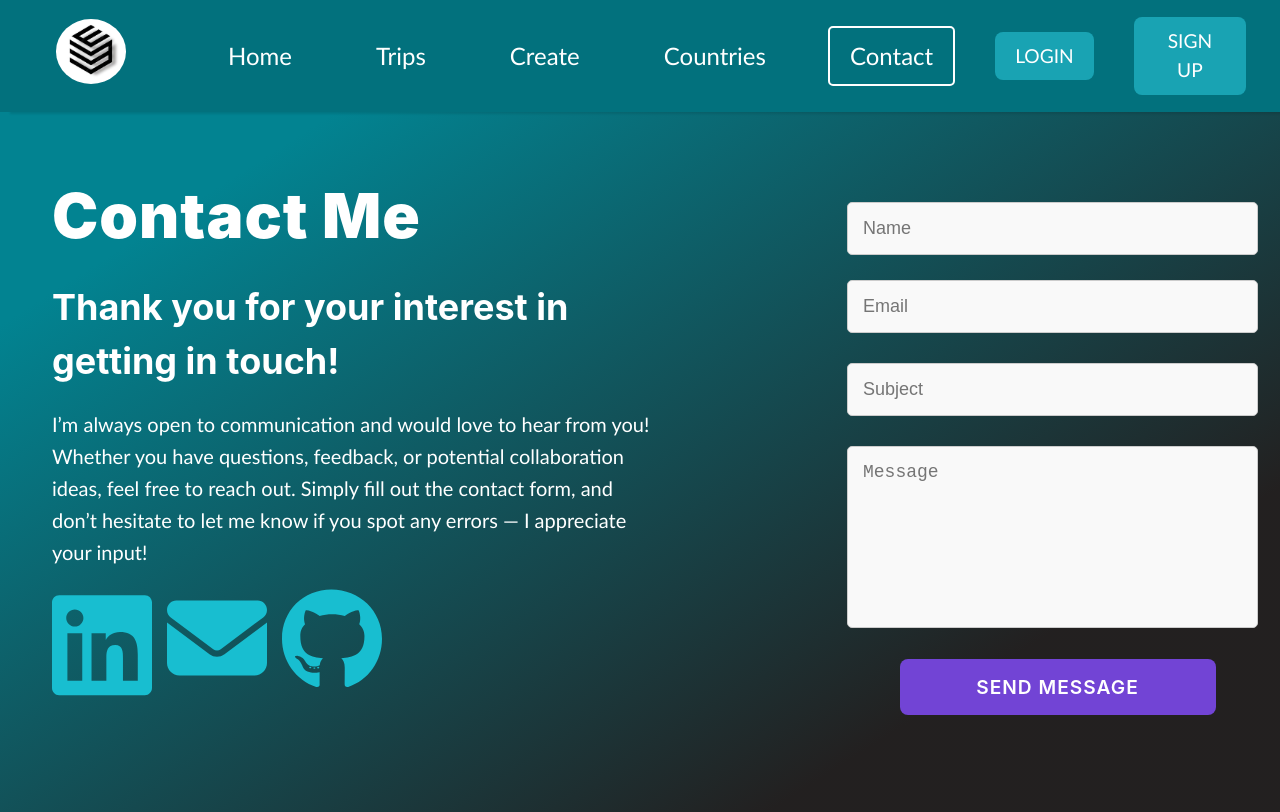
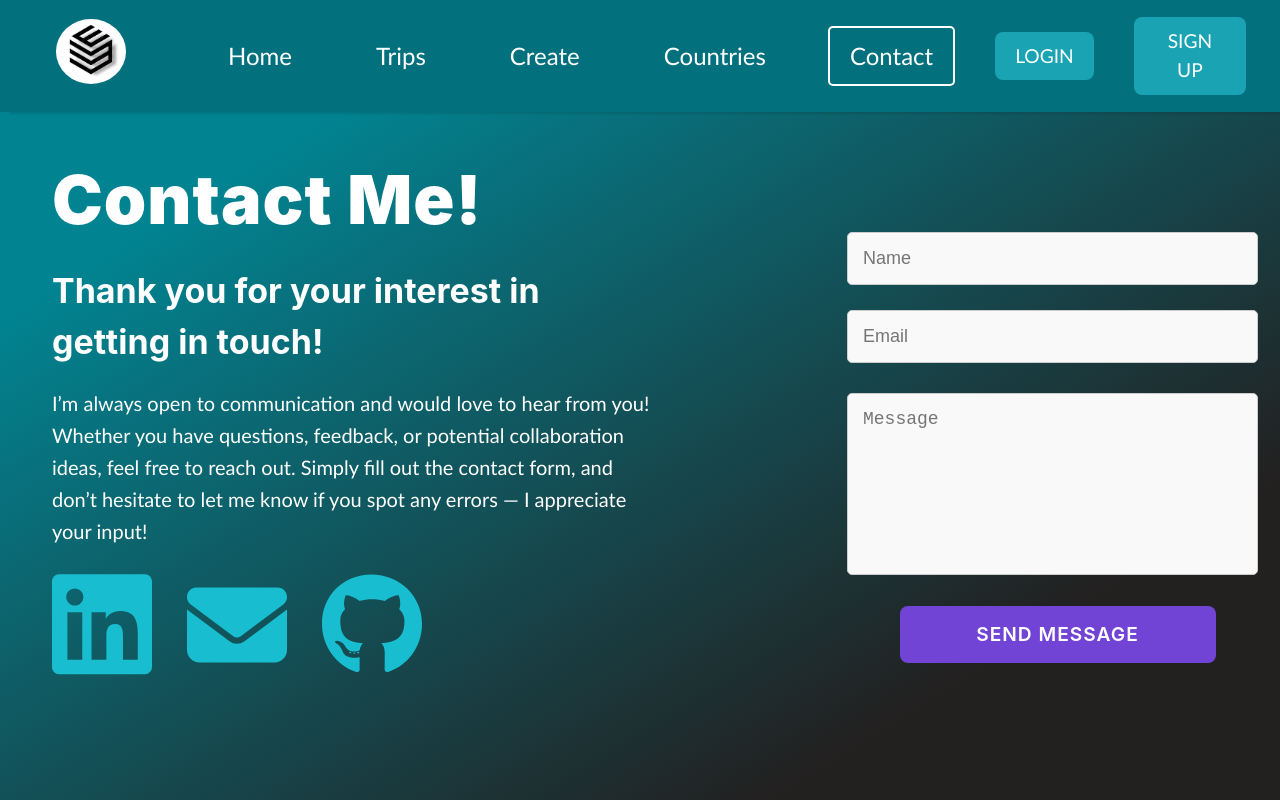
Before and after one commit to saidmsajady/BackPacker_FrontEnd, a React (Vite) app: page /Contact in a window 1280 px wide. Built offline with nearby package versions, Linux system fonts and the light colour scheme.

Commit message:
Contact Form Works!

```diff
--- a/package.json
+++ b/package.json
@@ -10,7 +10,8 @@
     "preview": "vite preview"
   },
   "dependencies": {
-    "axios": "^1.7.2",
+    "@emailjs/browser": "^4.4.1",
+    "axios": "^1.7.7",
     "dotenv": "^16.4.5",
     "emailjs-com": "^3.2.0",
     "express": "^4.19.2",
--- a/src/pages/Contact/Contact.css
+++ b/src/pages/Contact/Contact.css
@@ -16,15 +16,15 @@
 }
 
 .left-container h1 {
-  margin-top: 130px;
+  margin-top: 70px;
   text-align: left;
-  font-size: 62px;
+  font-size: 68px;
   margin-bottom: 20px;
   width: 600px;
 }
 
 .left-container h2 {
-  font-size: 36px;
+  font-size: 34px;
   margin-bottom: 15px;
 }
 
@@ -40,6 +40,7 @@
 .social-icons {
   display: flex;
   justify-content: flex-start;
+  align-items: center;
   gap: 15px;
   margin-top: 15px;
 }
@@ -49,6 +50,7 @@
   height: auto;
   transition: transform 0.3s ease;
   color: #18bed0;
+  padding-right: 20px;
 }
 
 .social-icons svg:hover {
@@ -57,7 +59,7 @@
 
 /* Right Container */
 .right-container {
-  margin-top: 100px;
+  margin-top: 90px;
   flex: 1;
   border-radius: 10px;
   padding: 45px;
--- a/src/pages/Contact/Contact.jsx
+++ b/src/pages/Contact/Contact.jsx
@@ -1,12 +1,28 @@
-import React from 'react';
+import React, { useRef } from 'react';
+import emailjs from '@emailjs/browser';
 import './Contact.css';
 
 const Contact = () => {
+  const form = useRef(); // useRef to reference the form
+
+  const sendEmail = (e) => {
+    e.preventDefault();
+
+    emailjs.sendForm('service_ff0upku', 'template_8j7xwzo', form.current, '93fC-lhbajizzX8sS')
+      .then((result) => {
+          console.log('SUCCESS!', result.text);
+          alert("Message Sent Successfully!"); // Optionally display an alert for success
+      }, (error) => {
+          console.log('FAILED...', error.text);
+          alert("Message Sending Failed. Please try again."); // Optionally display an alert for failure
+      });
+  };
+
   return (
     <>
       <div className='contact-container'>
         <div className='left-container'>
-        <h1>Contact Me</h1>
+          <h1>Contact Me!</h1>
           <h2>Thank you for your interest in getting in touch!</h2>
           <p>
             I’m always open to communication and would love to hear from you! Whether you
@@ -16,32 +32,34 @@
           </p>
           <div className="social-icons">
             <a href="https://www.linkedin.com/in/said-masih-sajady/" aria-label="LinkedIn" target='_blank'>
-            <svg aria-hidden="true" focusable="false" data-prefix="fab" data-icon="linkedin" className="icon" role="img" xmlns="http://www.w3.org/2000/svg" viewBox="0 0 448 512" color="#4d4d4e"><path fill="currentColor" d="M416 32H31.9C14.3 32 0 46.5 0 64.3v383.4C0 465.5 14.3 480 31.9 480H416c17.6 0 32-14.5 32-32.3V64.3c0-17.8-14.4-32.3-32-32.3zM135.4 416H69V202.2h66.5V416zm-33.2-243c-21.3 0-38.5-17.3-38.5-38.5S80.9 96 102.2 96c21.2 0 38.5 17.3 38.5 38.5 0 21.3-17.2 38.5-38.5 38.5zm282.1 243h-66.4V312c0-24.8-.5-56.7-34.5-56.7-34.6 0-39.9 27-39.9 54.9V416h-66.4V202.2h63.7v29.2h.9c8.9-16.8 30.6-34.5 62.9-34.5 67.2 0 79.7 44.3 79.7 101.9V416z"></path></svg>
+              <svg aria-hidden="true" focusable="false" data-prefix="fab" data-icon="linkedin" className="icon" role="img" xmlns="http://www.w3.org/2000/svg" viewBox="0 0 448 512" color="#4d4d4e">
+                <path fill="currentColor" d="M416 32H31.9C14.3 32 0 46.5 0 64.3v383.4C0 465.5 14.3 480 31.9 480H416c17.6 0 32-14.5 32-32.3V64.3c0-17.8-14.4-32.3-32-32.3zM135.4 416H69V202.2h66.5V416zm-33.2-243c-21.3 0-38.5-17.3-38.5-38.5S80.9 96 102.2 96c21.2 0 38.5 17.3 38.5 38.5 0 21.3-17.2 38.5-38.5 38.5zm282.1 243h-66.4V312c0-24.8-.5-56.7-34.5-56.7-34.6 0-39.9 27-39.9 54.9V416h-66.4V202.2h63.7v29.2h.9c8.9-16.8 30.6-34.5 62.9-34.5 67.2 0 79.7 44.3 79.7 101.9V416z"></path>
+              </svg>
             </a>
-          <a href="mailto:saidmsajady@gmail.com" aria-label="Email">
-            <svg aria-hidden="true" focusable="false" data-prefix="fas" data-icon="envelope" className="icon" role="img" xmlns="http://www.w3.org/2000/svg" viewBox="0 0 512 512" color="#4d4d4e"><path fill="currentColor" d="M48 64C21.5 64 0 85.5 0 112c0 15.1 7.1 29.3 19.2 38.4L236.8 313.6c11.4 8.5 27 8.5 38.4 0L492.8 150.4c12.1-9.1 19.2-23.3 19.2-38.4c0-26.5-21.5-48-48-48H48zM0 176V384c0 35.3 28.7 64 64 64H448c35.3 0 64-28.7 64-64V176L294.4 339.2c-22.8 17.1-54 17.1-76.8 0L0 176z"></path></svg>
+            <a href="mailto:s.saidmasih@gmail.com" aria-label="Email">
+              <svg aria-hidden="true" focusable="false" data-prefix="fas" data-icon="envelope" className="icon" role="img" xmlns="http://www.w3.org/2000/svg" viewBox="0 0 512 512" color="#4d4d4e">
+                <path fill="currentColor" d="M48 64C21.5 64 0 85.5 0 112c0 15.1 7.1 29.3 19.2 38.4L236.8 313.6c11.4 8.5 27 8.5 38.4 0L492.8 150.4c12.1-9.1 19.2-23.3 19.2-38.4c0-26.5-21.5-48-48-48H48zM0 176V384c0 35.3 28.7 64 64 64H448c35.3 0 64-28.7 64-64V176L294.4 339.2c-22.8 17.1-54 17.1-76.8 0L0 176z"></path>
+              </svg>
             </a>
             <a href="https://github.com/saidmsajady" aria-label="GitHub" target='_blank'>
-            <svg aria-hidden="true" focusable="false" data-prefix="fab" data-icon="github" class="icon" role="img" xmlns="http://www.w3.org/2000/svg" viewBox="0 0 496 512" color="#4d4d4e"><path fill="currentColor" d="M165.9 397.4c0 2-2.3 3.6-5.2 3.6-3.3.3-5.6-1.3-5.6-3.6 0-2 2.3-3.6 5.2-3.6 3-.3 5.6 1.3 5.6 3.6zm-31.1-4.5c-.7 2 1.3 4.3 4.3 4.9 2.6 1 5.6 0 6.2-2s-1.3-4.3-4.3-5.2c-2.6-.7-5.5.3-6.2 2.3zm44.2-1.7c-2.9.7-4.9 2.6-4.6 4.9.3 2 2.9 3.3 5.9 2.6 2.9-.7 4.9-2.6 4.6-4.6-.3-1.9-3-3.2-5.9-2.9zM244.8 8C106.1 8 0 113.3 0 252c0 110.9 69.8 205.8 169.5 239.2 12.8 2.3 17.3-5.6 17.3-12.1 0-6.2-.3-40.4-.3-61.4 0 0-70 15-84.7-29.8 0 0-11.4-29.1-27.8-36.6 0 0-22.9-15.7 1.6-15.4 0 0 24.9 2 38.6 25.8 21.9 38.6 58.6 27.5 72.9 20.9 2.3-16 8.8-27.1 16-33.7-55.9-6.2-112.3-14.3-112.3-110.5 0-27.5 7.6-41.3 23.6-58.9-2.6-6.5-11.1-33.3 2.6-67.9 20.9-6.5 69 27 69 27 20-5.6 41.5-8.5 62.8-8.5s42.8 2.9 62.8 8.5c0 0 48.1-33.6 69-27 13.7 34.7 5.2 61.4 2.6 67.9 16 17.7 25.8 31.5 25.8 58.9 0 96.5-58.9 104.2-114.8 110.5 9.2 7.9 17 22.9 17 46.4 0 33.7-.3 75.4-.3 83.6 0 6.5 4.6 14.4 17.3 12.1C428.2 457.8 496 362.9 496 252 496 113.3 383.5 8 244.8 8z"></path></svg>
+              <svg aria-hidden="true" focusable="false" data-prefix="fab" data-icon="github" className="icon" role="img" xmlns="http://www.w3.org/2000/svg" viewBox="0 0 496 512" color="#4d4d4e">
+                <path fill="currentColor" d="M165.9 397.4c0 2-2.3 3.6-5.2 3.6-3.3.3-5.6-1.3-5.6-3.6 0-2 2.3-3.6 5.2-3.6 3-.3 5.6 1.3 5.6 3.6zm-31.1-4.5c-.7 2 1.3 4.3 4.3 4.9 2.6 1 5.6 0 6.2-2s-1.3-4.3-4.3-5.2c-2.6-.7-5.5.3-6.2 2.3zm44.2-1.7c-2.9.7-4.9 2.6-4.6 4.9.3 2 2.9 3.3 5.9 2.6 2.9-.7 4.9-2.6 4.6-4.6-.3-1.9-3-3.2-5.9-2.9zM244.8 8C106.1 8 0 113.3 0 252c0 110.9 69.8 205.8 169.5 239.2 12.8 2.3 17.3-5.6 17.3-12.1 0-6.2-.3-40.4-.3-61.4 0 0-70 15-84.7-29.8 0 0-11.4-29.1-27.8-36.6 0 0-22.9-15.7 1.6-15.4 0 0 24.9 2 38.6 25.8 21.9 38.6 58.6 27.5 72.9 20.9 2.3-16 8.8-27.1 16-33.7-55.9-6.2-112.3-14.3-112.3-110.5 0-27.5 7.6-41.3 23.6-58.9-2.6-6.5-11.1-33.3 2.6-67.9 20.9-6.5 69 27 69 27 20-5.6 41.5-8.5 62.8-8.5s42.8 2.9 62.8 8.5c0 0 48.1-33.6 69-27 13.7 34.7 5.2 61.4 2.6 67.9 16 17.7 25.8 31.5 25.8 58.9 0 96.5-58.9 104.2-114.8 110.5 9.2 7.9 17 22.9 17 46.4 0 33.7-.3 75.4-.3 83.6 0 6.5 4.6 14.4 17.3 12.1C428.2 457.8 496 362.9 496 252 496 113.3 383.5 8 244.8 8z"></path>
+              </svg>
             </a>
           </div>
         </div>
 
         <div className='right-container'>
-        <form className='contact-form'>
+          <form ref={form} onSubmit={sendEmail} className='contact-form'>
           <div className="form-row">
             <div className="form-group">
               <label htmlFor="name"></label>
-              <input type="text" id="name" name="name" placeholder='Name'required />
+              <input type="text" id="name" name="from_name" placeholder='Name' required />
             </div>
           <div className="form-group">
               <label htmlFor="email"></label>
-              <input type="email" id="email" name="email" placeholder='Email' required />
+              <input type="email" id="email" name="from_email" placeholder='Email' required />
             </div>
-          </div>
-          <div className="form-group">
-            <label htmlFor="subject"></label>
-            <input type="text" id="subject" name="subject" placeholder='Subject' required />
           </div>
             <div className="form-group">
               <label htmlFor="message"></label>
--- a/src/pages/Create/Create.css
+++ b/src/pages/Create/Create.css
@@ -86,7 +86,7 @@
   background-color: #007bff;
   color: white;
   border: none;
-  border-radius: 6px;
+  border-radius: 8px;
   font-size: 18px;
   cursor: pointer;
   transition: transform 0.3s ease, background-color 0.3s ease;
@@ -107,7 +107,7 @@
 .trip-entry button {
   background-color: #dc3545;
   color: white;
-  border-radius: 4px;
+  border-radius: 8px;
   border: none;
   cursor: pointer;
   transition: background-color 0.3s ease;
```
Also changed, not shown: 1 other file (tests, documents, lock files or other folders). Lines whose indentation alone changed are shown as unchanged.
